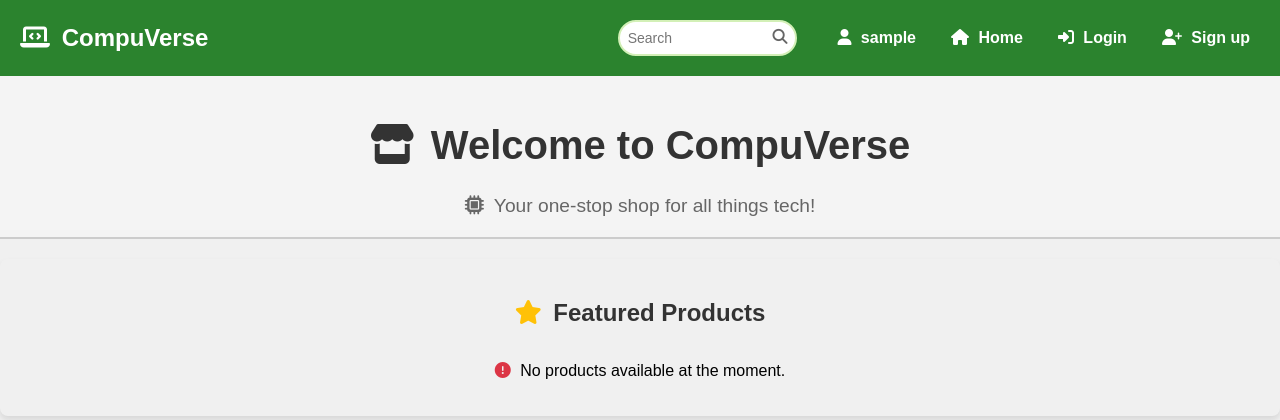
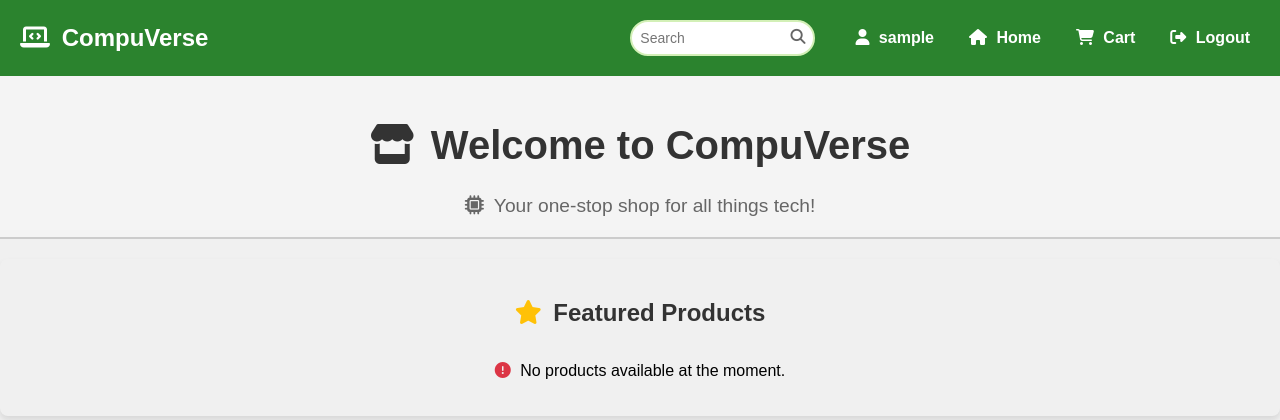
Before and after one commit to Fath100fa/Online_Shopping, a PHP site: page /index.php in a window 1280 px wide. Shown: the top 420 px of the page. Run offline with PHP 8.4, Linux system fonts and the light colour scheme; the visitor is signed in with stand-in values (Sample User, id 1); data that the repository does not hold is empty.

Commit message:
add logout php and edited in index logout and signup

```diff
--- a/index.php
+++ b/index.php
@@ -42,8 +42,21 @@
                 ?>
             </a></li>
             <li><a href="index.php"><i class="fas fa-home"></i> Home</a></li>
-            <li><a href="Login.php"><i class="fas fa-sign-in-alt"></i> Login</a></li>
-            <li><a href="register.php"><i class="fas fa-user-plus"></i> Sign up</a></li>
+            <?php
+                if (isset($_SESSION["username"])) {
+                    echo '<li><a href="cart.php"><i class="fas fa-shopping-cart"></i> Cart</a></li>';
+                    echo '<li><a href="logout.php"><i class="fas fa-sign-out-alt"></i> Logout</a></li>';
+
+                }
+
+            ?>
+            <?php
+                if (!isset($_SESSION["username"])) {
+                    echo '<li><a href="Login.php"><i class="fas fa-sign-in-alt"></i> Login</a></li>';
+                    echo '<li><a href="register.php"><i class="fas fa-user-plus"></i> Sign up</a></li>';
+                }
+            ?>
+
         </ul>
     </nav>
 
--- /dev/null
+++ b/logout.php
@@ -0,0 +1,5 @@
+<?php
+$_SESSION['username'] = null;
+header("Location: login.php");
+
+?>
```
